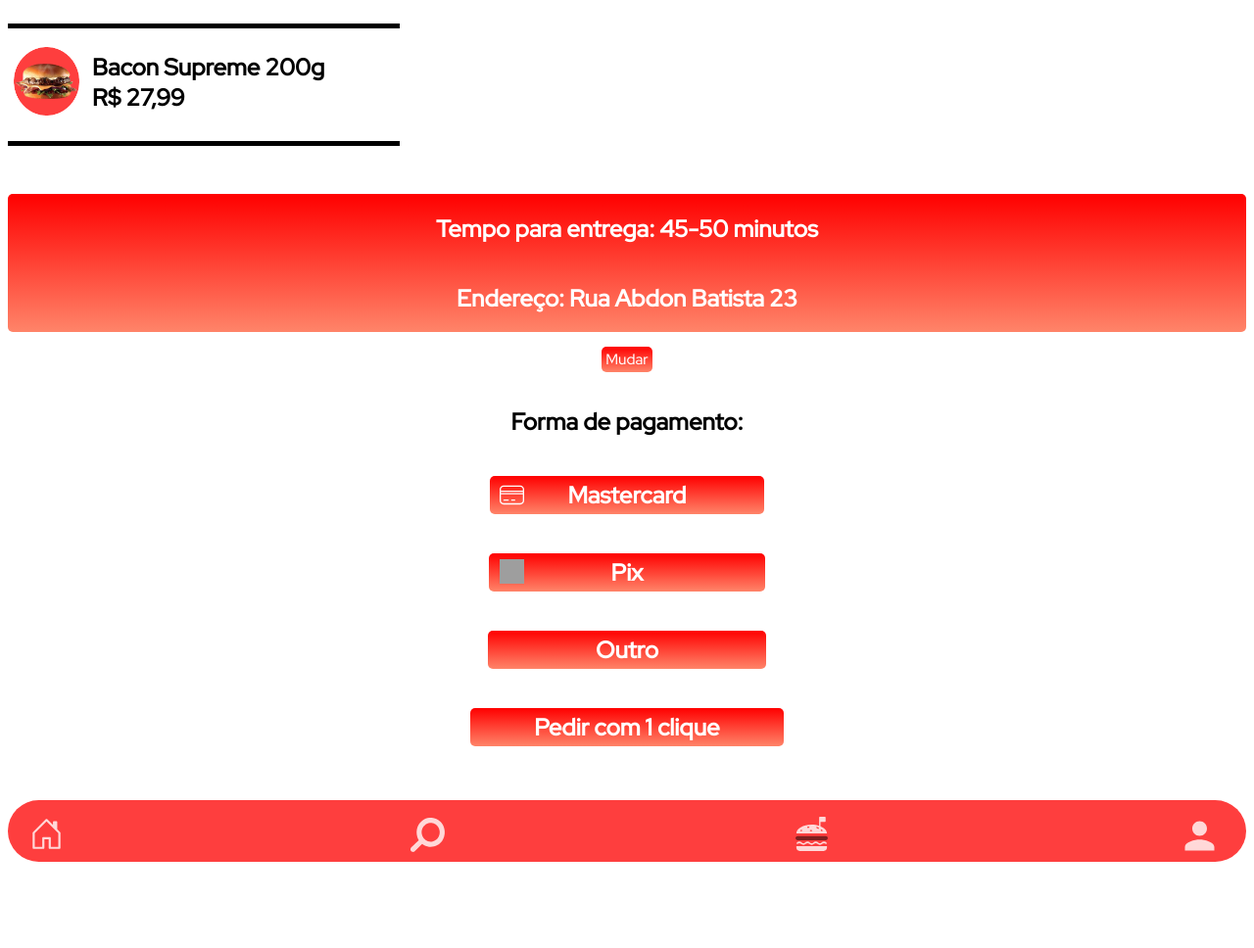
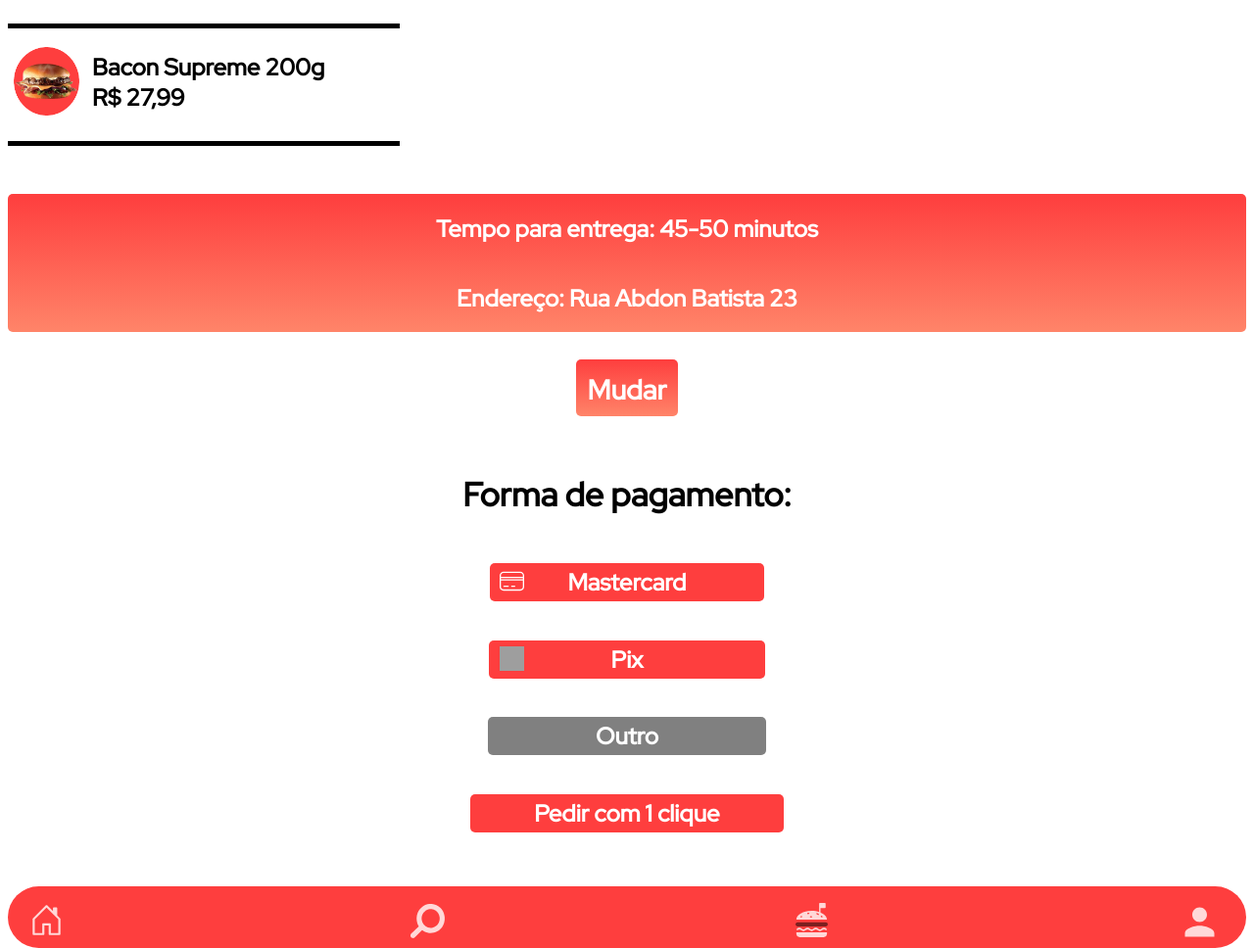
Before and after one commit to CarlosEduardoAD/figma-carlos, a PHP site: the page made by front-end/pagamentos (1).html in a window 1280 px wide. Shown: the whole page at 98% size. Before the commit the page ends 880 px from the top, so only its background shows below. Run offline with PHP 8.4, Linux system fonts and the light colour scheme; grey boxes are pictures that could not be loaded.

Commit message:
Pequenas alterações e estilizações

```diff
--- a/front-end/newestilo.css
+++ b/front-end/newestilo.css
@@ -369,6 +369,7 @@ p:hover{
 
 .formaDePagamento h2{
     font-family: 'Red Hat Display', sans-serif;
+    font-size : 34px;
 }
 
 /* Estilização do texto no botão do pix */
@@ -377,9 +378,8 @@ p:hover{
     display : flex;
     align-items: center;
     justify-content: center;
-    border : 1px solid linear-gradient(180deg, rgba(255,0,0,1) 0%, rgba(255,132,105,1) 100%);
     border-radius : 5px;
-    background: linear-gradient(180deg, rgba(255,0,0,1) 0%, rgba(255,132,105,1) 100%);
+    background: #FE3E3E;
     font-family: 'Red Hat Display', sans-serif;
     padding : 4px 125px;
     color : white;
@@ -418,10 +418,9 @@ p:hover{
     display : flex;
     align-items: center;
     justify-content: center;
-    border : 1px solid linear-gradient(180deg, rgba(255,0,0,1) 0%, rgba(255,132,105,1) 100%);
     padding : 4px 80px;
     border-radius : 5px;
-    background: linear-gradient(180deg, rgba(255,0,0,1) 0%, rgba(255,132,105,1) 100%);
+    background: #FE3E3E;
     font-family: 'Red Hat Display', sans-serif;
     color : white;
 }
@@ -432,10 +431,9 @@ p:hover{
     display : flex;
     align-items: center;
     justify-content: center;
-    border : 1px solid linear-gradient(180deg, rgba(255,0,0,1) 0%, rgba(255,132,105,1) 100%);
     padding : 4px 110px;
     border-radius : 5px;
-    background: linear-gradient(180deg, rgba(255,0,0,1) 0%, rgba(255,132,105,1) 100%);
+    background: gray;
     font-family: 'Red Hat Display', sans-serif;
     color : white;
 }
@@ -447,10 +445,10 @@ p:hover{
     flex-direction: column;
     align-items: center;
     justify-content: center ;
-    border : 1px solid linear-gradient(180deg, rgba(255,0,0,1) 0%, rgba(255,132,105,1) 100%);
+    border : 1px solid linear-gradient(180deg, rgba(254,62,62,1) 0%, rgba(255,132,105,1) 100%);
     margin-top : 45px;
     border-radius : 5px;
-    background: linear-gradient(180deg, rgba(255,0,0,1) 0%, rgba(255,132,105,1) 100%);
+    background: linear-gradient(180deg, rgba(254,62,62,1) 0%, rgba(255,132,105,1) 100%);
     font-family: 'Red Hat Display', sans-serif;
     color : white;
 }
@@ -479,12 +477,14 @@ p:hover{
     display : flex;
     align-items: center;
     justify-content: center;
-    border : 1px solid linear-gradient(180deg, rgba(255,0,0,1) 0%, rgba(255,132,105,1) 100%);
-    padding : 3px 4px;
+    border : 1px solid linear-gradient(180deg, rgba(254,62,62,1) 0%, rgba(255,132,105,1) 100%);
+    padding :  12px 12px 8px;
     border-radius : 5px;
-    background: linear-gradient(180deg, rgba(255,0,0,1) 0%, rgba(255,132,105,1) 100%);
+    font-size:28px;
+    background: linear-gradient(180deg, rgba(254,62,62,1) 0%, rgba(255,132,105,1) 100%);
     color : white;
     font-family: 'Red Hat Display', sans-serif;
+    font-weight : bold;
 
 }
 
@@ -538,10 +538,9 @@ p:hover{
     display : flex;
     align-items: center;
     justify-content: center;
-    border : 1px solid linear-gradient(180deg, rgba(255,0,0,1) 0%, rgba(255,132,105,1) 100%);
     padding : 4px 65px;
     border-radius : 5px;
-    background: linear-gradient(180deg, rgba(255,0,0,1) 0%, rgba(255,132,105,1) 100%);
+    background: #FE3E3E;
     font-family: 'Red Hat Display', sans-serif;
     color : white;
 }
@@ -621,6 +620,7 @@ input#botao{
     background: red
 }
 
+
 .input{
     margin-top: 12px;
     margin-bottom : 12px;
--- a/front-end/pagamentos (1).html
+++ b/front-end/pagamentos (1).html
@@ -71,6 +71,7 @@
     <div class="pedircomclique">
         <h2> <a href="newlogin.html" style="text-decoration : none; color : white">Pedir com 1 clique</a></h2>
     </div>
+
     <div class="menu">
     <footer class="rodapePesquisa3 animate__animated animate__zoomIn">
         <div>
```
